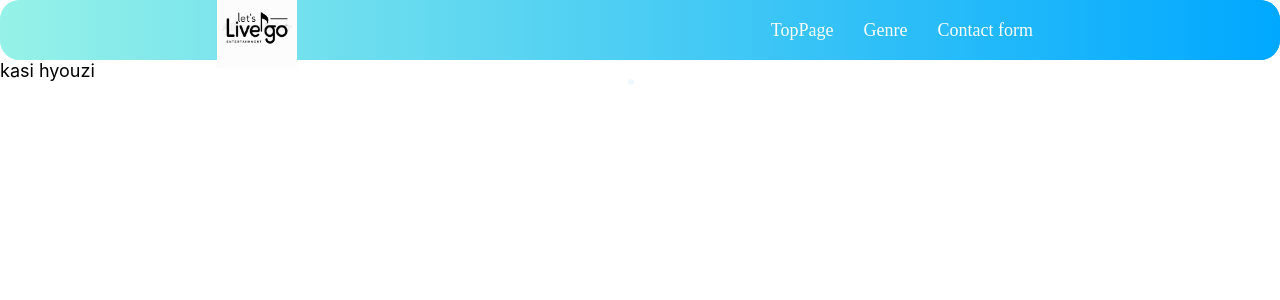
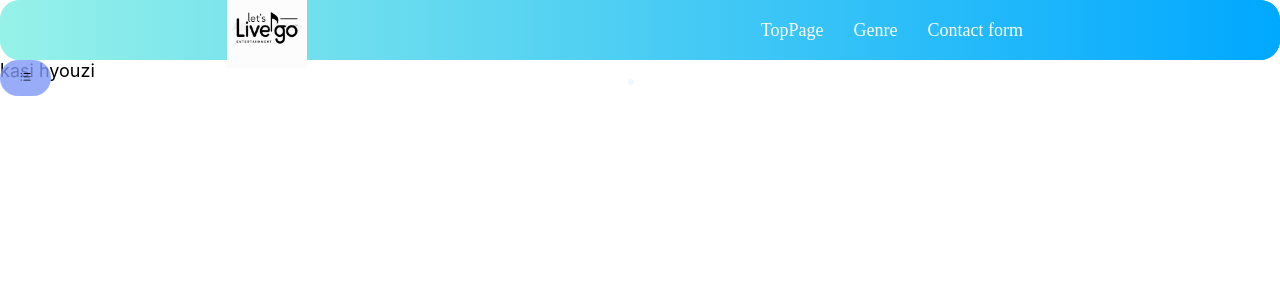
Before and after one commit to mahiro1111/front, a React (Create React App) app in the folder letslivego/: page /Ainote in a window 1280 px wide. Shown: the top 300 px of the page. Built offline with nearby package versions, Linux system fonts and the light colour scheme; what @yamada-ui/react would draw is missing.

Commit message:
sidebar調整

```diff
--- a/letslivego/src/App.css
+++ b/letslivego/src/App.css
@@ -1,11 +1,3 @@
-.main{
-  text-align: center;
-  font-size:30px;
-  color:rgb(183, 168, 255);
-  width: 200px;
-  height: 100px;
-  border-radius: 10px; /* 角の丸み */
-}
 .App{
   width: 100%;
   height: 100vh;
@@ -24,7 +16,7 @@ header{
   color: aliceblue;
   position:fixed;
   width: 100%;
-  z-index: 500;
+  z-index: 2;
   height: 60px;
 }
 header .logo h3{
@@ -52,6 +44,50 @@ nav ul li a:hover{
   padding-top: 60px; /* ヘッダーの高さに合わせて調整 */
 }
 .Demo{
-  z-index: 1000;
+  z-index: 3;
   padding-top: 100px;
 }
+
+.sideopen{
+  position: fixed;
+  width: 4cqi;
+  padding: 10px;
+  top: 60px; /* headerの高さ＋余白 */
+  left: 0px; /* 左からの距離 */
+  border:none;
+  background-color:#8098f7cc;
+  z-index: 3;
+  border-radius: 40px;
+}
+
+.sidebar{
+  position: fixed;
+  top: 60px; /* headerの高さ＋余白 */
+  left: 0px; /* 右からの距離 */
+  width: 250px; /* サイドバーの幅 */
+  height: calc(100vh - 60px); /* 画面の高さ - headerの高さ */
+  background-color: rgb(156, 217, 254); /* 透明度を設定 */
+  overflow-y: auto; /* コンテンツがサイズを超える場合にスクロールバーを表示 */
+  padding: 20px;
+  z-index: 3;
+  color: rgba(0, 0, 0, 0.8); /* テキストの色 */
+  border-radius: 25px;
+}
+
+*{
+  margin: 0;
+  padding: 0;
+  box-sizing: border-box;
+}
+
+.sideclose{
+  position: fixed;
+  width: 50px;
+  padding: 10px;
+  top: 60px; /* headerの高さ＋余白 */
+  left: 200px; /* 左からの距離 */
+  z-index: 4;
+	border-radius: 30px;
+  border:none;
+  background-color:#8098f7cc;
+}
--- a/letslivego/src/App.js
+++ b/letslivego/src/App.js
@@ -1,5 +1,4 @@
 import './App.css';
-//import { UIProvider } from "@yamada-ui/react"
 import Header from './Header';
 import Otoiawase from './Otoiawase';
 import Zyanru from './Zyanru';
@@ -8,15 +7,15 @@ import Toppage from './TopPage';
 import Ainote from './Ainote';
 import Demo from './maincomponent';
 import { UIProvider } from '@yamada-ui/react';
-//import Hedderbox from './hedder';
+import Sidebar from './sidebar';
 
 
 
 
 function App() {
   return (
+    <div>
     <UIProvider>
-
     <Router>
       <div className='App'>
       <Demo/>
@@ -32,6 +31,8 @@ function App() {
         </div>
     </Router>
     </UIProvider>
+    <Sidebar/>
+    </div>
   );
 }
 
--- /dev/null
+++ b/letslivego/src/sidebar.js
@@ -0,0 +1,55 @@
+import React from 'react';
+import {SidebarData} from './sidebardata';
+import { GoMoveToStart } from "react-icons/go";
+import { GoListUnordered } from "react-icons/go";
+
+class Sidebar extends React.Component{
+    constructor(props){
+        super(props);
+        this.state={isSidebarOpen:false}
+        this.state={buttonOpen:true}
+    }
+
+    handleClickOpen(){
+        this.setState({isSidebarOpen:true});
+    }
+
+    handleClickClose(){
+        this.setState({isSidebarOpen:false});
+    }
+
+    render(){
+        let sidebar;
+        if(this.state.isSidebarOpen){
+            sidebar=(
+                <div >
+                    <div class='sidebar'>
+                        <ul class='sidebarlist'>
+                            {SidebarData.map((value,key)=>{
+                                return(
+                                    <li>
+                                        <div id="icon">{value.icon}</div>
+                                        <div id="icon">{value.title}</div>
+                                    </li>
+                                )
+                            })}
+                        </ul>
+                    </div>
+                    <button class='sideclose'
+                    onClick={()=>{this.handleClickClose()}}
+                    ><GoMoveToStart/></button>
+                </div>
+            )
+        }
+        return(
+            <div>
+                <button class='sideopen'
+                 onClick={()=>{this.handleClickOpen()}}
+                ><GoListUnordered/></button>
+                {sidebar}
+            </div>
+        )
+    }
+}
+
+export default Sidebar;
--- /dev/null
+++ b/letslivego/src/sidebardata.js
@@ -0,0 +1,9 @@
+import React from 'react';
+import { IoHome } from "react-icons/io5";
+
+export const SidebarData=[
+    {
+        title:"ホーム",
+        icon:<IoHome/>
+    }
+];
```
